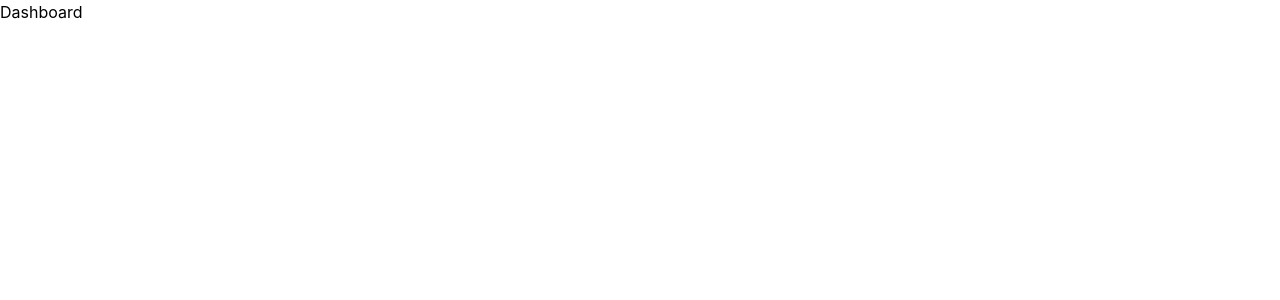
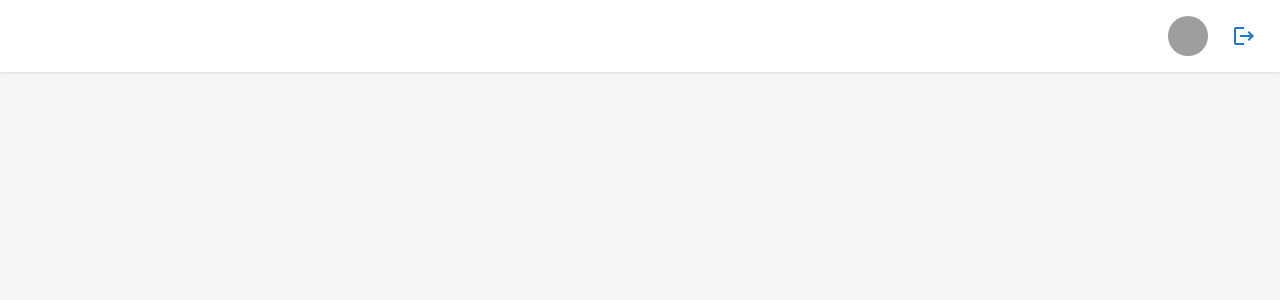
Before and after one commit to AymanTechGlobal/atgadmin, a React (Create React App) app: page /dashboard in a window 1280 px wide. Shown: the top 300 px of the page. Built offline with nearby package versions, Linux system fonts and the light colour scheme; sample sign-in values are in the browser's storage; grey boxes are pictures that could not be loaded.

Commit message:
header and logout

```diff
--- a/src/App.js
+++ b/src/App.js
@@ -1,13 +1,19 @@
 import React from "react";
-import { BrowserRouter as Router, Route, Routes } from "react-router-dom";
+import { BrowserRouter as Router, Routes, Route } from "react-router-dom";
+import { ThemeProvider } from "@mui/material/styles";
+import CssBaseline from "@mui/material/CssBaseline";
+import { theme } from "./theme";
 import Login from "./pages/Login";
 import Dashboard from "./pages/Dashboard";
 import ResetPassword from "./pages/ResetPassword";
 import "./index.css";
 import ProtectedRoute from "./components/ProtectedRoute";
+import Layout from "./layouts/Layout";
 
 function App() {
   return (
+    <ThemeProvider theme={theme}>
+      <CssBaseline />
       <Router>
         <Routes>
           <Route path="/" element={<Login />} />
@@ -16,12 +22,15 @@ function App() {
             path="/dashboard"
             element={
               <ProtectedRoute>
+                <Layout>
                   <Dashboard />
+                </Layout>
               </ProtectedRoute>
             }
           />
         </Routes>
       </Router>
+    </ThemeProvider>
   );
 }
 
--- /dev/null
+++ b/src/components/FlexBetween.jsx
@@ -0,0 +1,10 @@
+const { Box } = require("@mui/material");
+const { styled } = require("@mui/system");
+
+const FlexBetween = styled(Box)({
+  display: "flex",
+  justifyContent: "space-between",
+  alignItems: "center",
+});
+
+export default FlexBetween;
--- /dev/null
+++ b/src/components/Header.js
@@ -0,0 +1,122 @@
+import React, { useState } from "react";
+import { useNavigate } from "react-router-dom";
+import {
+  Box,
+  IconButton,
+  Avatar,
+  Dialog,
+  DialogTitle,
+  DialogContent,
+  DialogActions,
+  Button,
+  Typography,
+} from "@mui/material";
+import { Logout } from "@mui/icons-material";
+import axios from "axios";
+
+const Header = () => {
+  const navigate = useNavigate();
+  const [openDialog, setOpenDialog] = useState(false);
+  const [loading, setLoading] = useState(false);
+
+  const handleLogout = async () => {
+    setLoading(true);
+    try {
+      const token = localStorage.getItem("token");
+
+      await axios.post(
+        "http://localhost:5000/api/auth/logout",
+        {},
+        {
+          headers: {
+            Authorization: `Bearer ${token}`,
+          },
+        }
+      );
+
+      // Clear local storage
+      localStorage.removeItem("token");
+      localStorage.removeItem("user");
+
+      // Navigate to login page
+      navigate("/");
+    } catch (error) {
+      console.error("Logout error:", error);
+      // Even if the server request fails, we'll still clear local storage and redirect
+      localStorage.removeItem("token");
+      localStorage.removeItem("user");
+      navigate("/");
+    } finally {
+      setLoading(false);
+      setOpenDialog(false);
+    }
+  };
+
+  const handleOpenDialog = () => {
+    setOpenDialog(true);
+  };
+
+  const handleCloseDialog = () => {
+    setOpenDialog(false);
+  };
+
+  return (
+    <>
+      <Box
+        display="flex"
+        justifyContent="flex-end"
+        alignItems="center"
+        p="1rem"
+        position="fixed"
+        top={0}
+        left={0}
+        right={0}
+        zIndex={1000}
+        backgroundColor="white"
+        boxShadow="0 1px 3px rgba(0,0,0,0.1)"
+      >
+        <Box display="flex" alignItems="center" gap="1rem">
+          <Avatar
+            alt="Profile"
+            src="/default-avatar.png"
+            sx={{ width: 40, height: 40, cursor: "pointer" }}
+            onClick={() => navigate("/profile")}
+          />
+          <IconButton
+            onClick={handleOpenDialog}
+            sx={{ color: "primary.main" }}
+            disabled={loading}
+          >
+            <Logout />
+          </IconButton>
+        </Box>
+      </Box>
+
+      <Dialog
+        open={openDialog}
+        onClose={handleCloseDialog}
+        aria-labelledby="logout-dialog-title"
+      >
+        <DialogTitle id="logout-dialog-title">Confirm Logout</DialogTitle>
+        <DialogContent>
+          <Typography>Are you sure you want to logout?</Typography>
+        </DialogContent>
+        <DialogActions>
+          <Button onClick={handleCloseDialog} color="primary">
+            Cancel
+          </Button>
+          <Button
+            onClick={handleLogout}
+            color="primary"
+            variant="contained"
+            disabled={loading}
+          >
+            {loading ? "Logging out..." : "Logout"}
+          </Button>
+        </DialogActions>
+      </Dialog>
+    </>
+  );
+};
+
+export default Header;
--- /dev/null
+++ b/src/layouts/Layout.jsx
@@ -0,0 +1,32 @@
+import React from "react";
+import { Outlet } from "react-router-dom";
+import { Box } from "@mui/material";
+import Header from "../components/Header";
+
+const Layout = () => {
+  return (
+    <Box
+      sx={{
+        display: "flex",
+        flexDirection: "column",
+        minHeight: "100vh",
+        backgroundColor: "background.default",
+      }}
+    >
+      <Header />
+      <Box
+        component="main"
+        sx={{
+          flexGrow: 1,
+          pt: "64px", // Height of the header
+          px: 3,
+          py: 2,
+        }}
+      >
+        <Outlet />
+      </Box>
+    </Box>
+  );
+};
+
+export default Layout;
--- a/src/pages/Dashboard.js
+++ b/src/pages/Dashboard.js
@@ -1,9 +1,47 @@
-import React from 'react'
+import React from "react";
+import { Box, Typography } from "@mui/material";
 
-function Dashboard() {
+const Dashboard = () => {
   return (
-    <div>Dashboard</div>
-  )
-}
+    <Box
+      sx={{
+        display: "flex",
+        flexDirection: "column",
+        gap: 3,
+        p: 3,
+      }}
+    >
+      <Typography variant="h4" component="h1">
+        Dashboard
+      </Typography>
+      <Box
+        sx={{
+          display: "grid",
+          gridTemplateColumns: {
+            xs: "1fr",
+            md: "repeat(2, 1fr)",
+            lg: "repeat(3, 1fr)",
+          },
+          gap: 3,
+        }}
+      >
+        {/* Add your dashboard content here */}
+        <Box
+          sx={{
+            p: 3,
+            borderRadius: 2,
+            backgroundColor: "background.paper",
+            boxShadow: 1,
+          }}
+        >
+          <Typography variant="h6">Welcome to your Dashboard</Typography>
+          <Typography variant="body1" color="text.secondary">
+            This is a sample dashboard layout. You can add your content here.
+          </Typography>
+        </Box>
+      </Box>
+    </Box>
+  );
+};
 
-export default Dashboard
+export default Dashboard;
--- a/src/theme.js
+++ b/src/theme.js
@@ -1,139 +1,68 @@
-// color design tokens export
-export const tokensDark = {
-  grey: {
-    0: "#ffffff", // manually adjusted
-    10: "#f6f6f6", // manually adjusted
-    50: "#f0f0f0", // manually adjusted
-    100: "#e0e0e0",
-    200: "#c2c2c2",
-    300: "#a3a3a3",
-    400: "#858585",
-    500: "#666666",
-    600: "#525252",
-    700: "#3d3d3d",
-    800: "#292929",
-    900: "#141414",
-    1000: "#000000", // manually adjusted
-  },
+import { createTheme } from "@mui/material/styles";
+
+export const theme = createTheme({
+  palette: {
     primary: {
-    // blue
-    100: "#d3d4de",
-    200: "#a6a9be",
-    300: "#7a7f9d",
-    400: "#4d547d",
-    500: "#21295c",
-    600: "#191F45", // manually adjusted
-    700: "#141937",
-    800: "#0d1025",
-    900: "#070812",
+      main: "#1976d2",
+      light: "#42a5f5",
+      dark: "#1565c0",
     },
     secondary: {
-    // yellow
-    50: "#f0f0f0", // manually adjusted
-    100: "#fff6e0",
-    200: "#ffedc2",
-    300: "#ffe3a3",
-    400: "#ffda85",
-    500: "#ffd166",
-    600: "#cca752",
-    700: "#997d3d",
-    800: "#665429",
-    900: "#332a14",
-  },
-};
-
-// function that reverses the color palette
-function reverseTokens(tokensDark) {
-  const reversedTokens = {};
-  Object.entries(tokensDark).forEach(([key, val]) => {
-    const keys = Object.keys(val);
-    const values = Object.values(val);
-    const length = keys.length;
-    const reversedObj = {};
-    for (let i = 0; i < length; i++) {
-      reversedObj[keys[i]] = values[length - i - 1];
-    }
-    reversedTokens[key] = reversedObj;
-  });
-  return reversedTokens;
-}
-export const tokensLight = reverseTokens(tokensDark);
-
-// mui theme settings
-export const themeSettings = (mode) => {
-  return {
-    palette: {
-      mode: mode,
-      ...(mode === "dark"
-        ? {
-            // palette values for dark mode
-            primary: {
-              ...tokensDark.primary,
-              main: tokensDark.primary[400],
-              light: tokensDark.primary[400],
-            },
-            secondary: {
-              ...tokensDark.secondary,
-              main: tokensDark.secondary[300],
-            },
-            neutral: {
-              ...tokensDark.grey,
-              main: tokensDark.grey[500],
+      main: "#9c27b0",
+      light: "#ba68c8",
+      dark: "#7b1fa2",
     },
     background: {
-              default: tokensDark.primary[600],
-              alt: tokensDark.primary[500],
+      default: "#f5f5f5",
+      paper: "#ffffff",
     },
-          }
-        : {
-            // palette values for light mode
-            primary: {
-              ...tokensLight.primary,
-              main: tokensDark.grey[50],
-              light: tokensDark.grey[100],
+    text: {
+      primary: "#212121",
+      secondary: "#757575",
     },
-            secondary: {
-              ...tokensLight.secondary,
-              main: tokensDark.secondary[600],
-              light: tokensDark.secondary[700],
-            },
-            neutral: {
-              ...tokensLight.grey,
-              main: tokensDark.grey[500],
-            },
-            background: {
-              default: tokensDark.grey[0],
-              alt: tokensDark.grey[50],
-            },
-          }),
   },
   typography: {
-      fontFamily: ["Inter", "sans-serif"].join(","),
-      fontSize: 12,
+    fontFamily: '"Roboto", "Helvetica", "Arial", sans-serif',
     h1: {
-        fontFamily: ["Inter", "sans-serif"].join(","),
-        fontSize: 40,
+      fontSize: "2.5rem",
+      fontWeight: 500,
     },
     h2: {
-        fontFamily: ["Inter", "sans-serif"].join(","),
-        fontSize: 32,
+      fontSize: "2rem",
+      fontWeight: 500,
     },
     h3: {
-        fontFamily: ["Inter", "sans-serif"].join(","),
-        fontSize: 24,
+      fontSize: "1.75rem",
+      fontWeight: 500,
     },
     h4: {
-        fontFamily: ["Inter", "sans-serif"].join(","),
-        fontSize: 20,
+      fontSize: "1.5rem",
+      fontWeight: 500,
     },
     h5: {
-        fontFamily: ["Inter", "sans-serif"].join(","),
-        fontSize: 16,
+      fontSize: "1.25rem",
+      fontWeight: 500,
     },
     h6: {
-        fontFamily: ["Inter", "sans-serif"].join(","),
-        fontSize: 14,
+      fontSize: "1rem",
+      fontWeight: 500,
     },
   },
-  };
-};
+  components: {
+    MuiButton: {
+      styleOverrides: {
+        root: {
+          textTransform: "none",
+          borderRadius: 8,
+        },
+      },
+    },
+    MuiPaper: {
+      styleOverrides: {
+        root: {
+          borderRadius: 8,
+        },
+      },
+    },
+  },
+});
```
Also changed, not shown: package.json (+7 -0 lines), 1 other file (tests, documents, lock files or other folders). Lines whose indentation alone changed are shown as unchanged.
